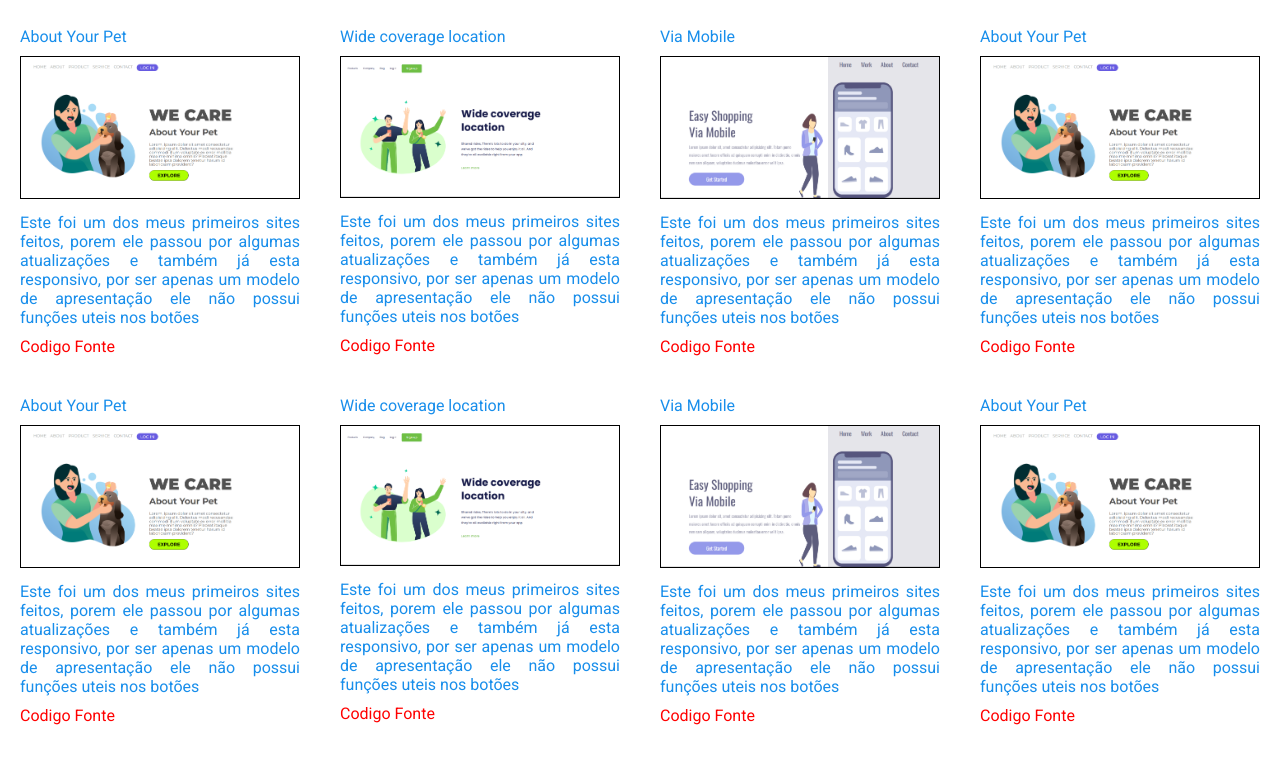
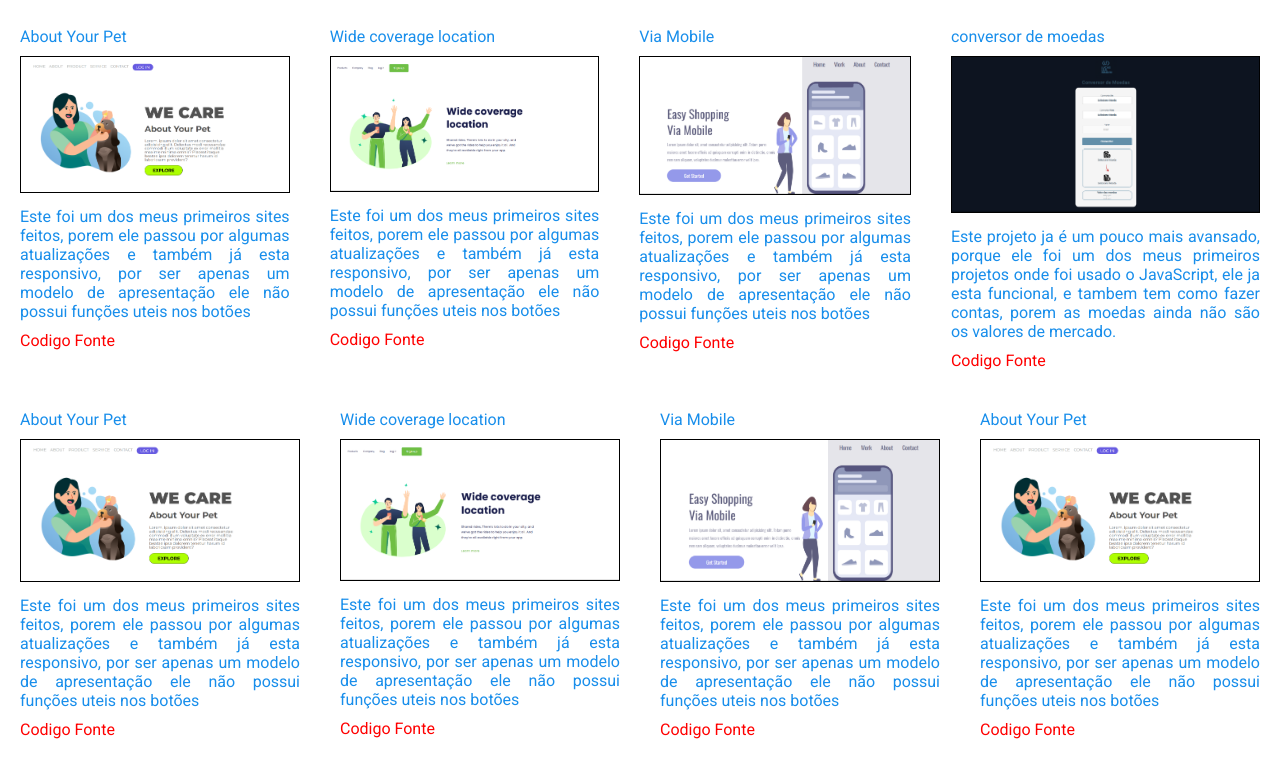
Before and after one commit to lucasmateusdevpro/site-raiz, a plain HTML site: page projetos.html in a window 1280 px wide. Shown: the part 42-801 px from the top of the page. Drawn offline with Linux system fonts and the light colour scheme.

Commit message:
add conversor de moedas

```diff
--- a/projetos.html
+++ b/projetos.html
@@ -93,15 +93,11 @@
                 <!-- Projeto 4 -->
 
                 <div class="projeto">
-                    <p class="projeto-titulo">About Your Pet</p>
-                    <a href="assets/projetos/About Your Pet/index.html"><img class="projeto-img"
-                            src="assets/projetos/About Your Pet/img/Captura de tela 2025-04-23 230832.png" alt=""></a>
-                    <p class="projeto-descricao">Este foi um dos meus primeiros sites feitos, porem ele passou por
-                        algumas
-                        atualizações e também já esta responsivo, por ser apenas um modelo de apresentação ele não
-                        possui
-                        funções uteis nos botões</p>
-                    <a href="assets/projetos/About Your Pet/codigo html-css.txt"
+                    <p class="projeto-titulo">conversor de moedas</p>
+                    <a href="assets/projetos/conversor de moedas/index.html"><img class="projeto-img"
+                            src="assets/projetos/conversor de moedas/img/Captura de tela .png" alt=""></a>
+                    <p class="projeto-descricao"> Este projeto ja é um pouco mais avansado, porque ele foi um dos meus primeiros projetos onde foi usado o JavaScript, ele ja esta funcional, e tambem tem como fazer contas, porem as moedas ainda não são os valores de mercado. </p>
+                    <a href="assets/projetos/conversor de moedas/Codigo fonte.txt"
                         class="link-projeto-codigo-fonte">Codigo
                         Fonte</a>
                 </div>
```
